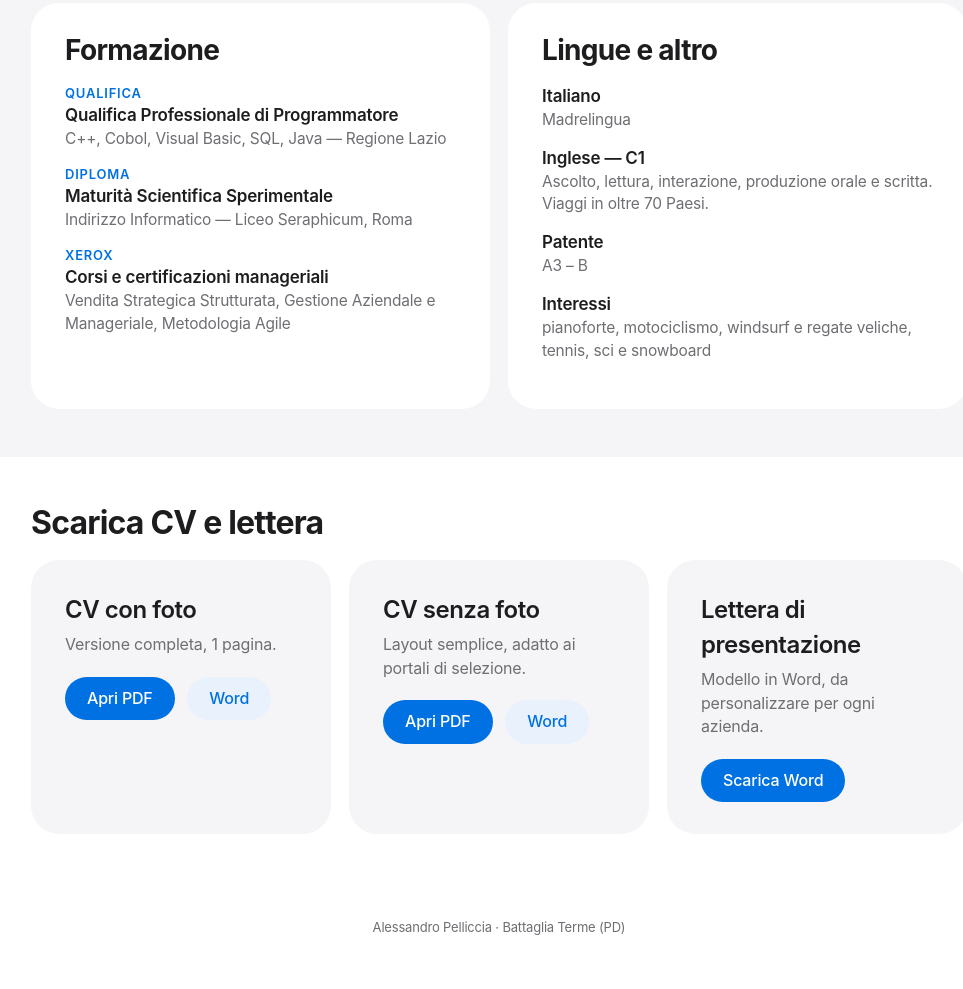
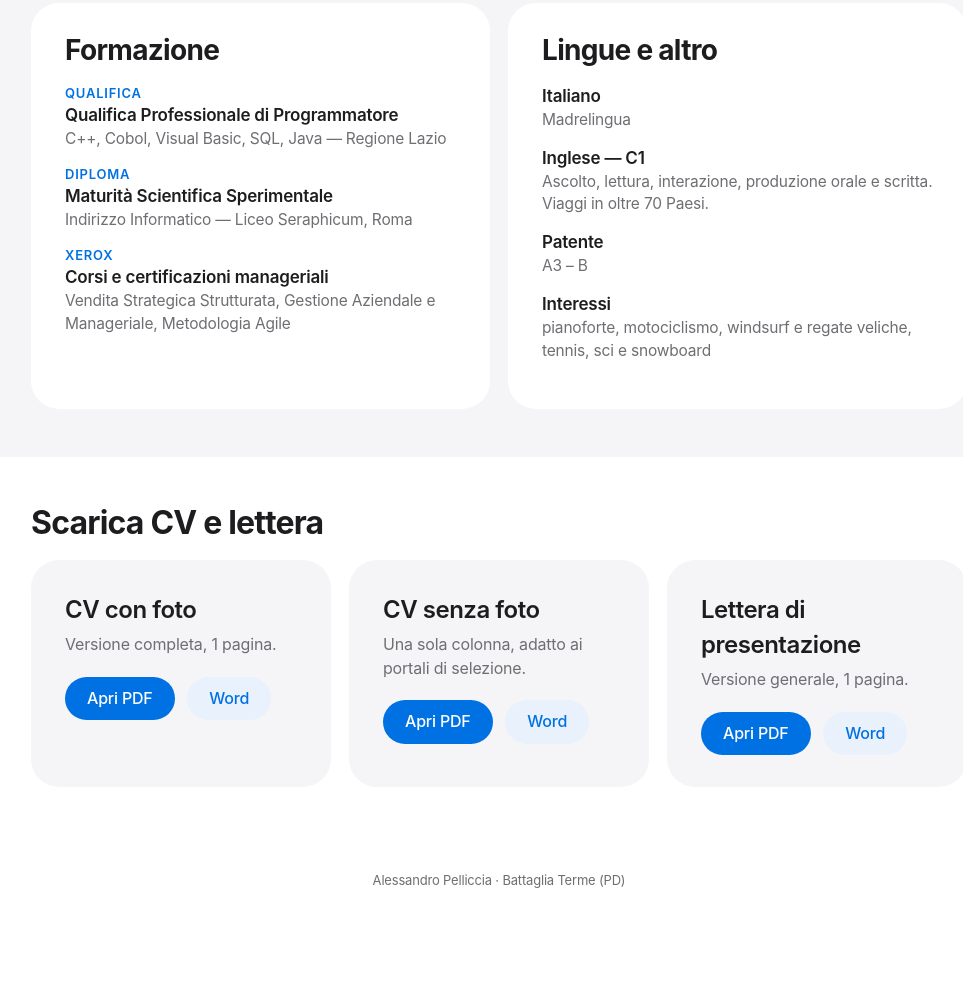
Before and after one commit to apellicciajob-dotcom/apellicciajob-dotcom.github.io, a plain HTML site: page index.html in a window 1280 px wide. Shown: the part 2699-3688 px from the top of the page, without its empty margins (141-1104 px from the left). After the commit the page ends 3641 px from the top, so only its background shows below. Drawn offline with Linux system fonts and the light colour scheme.

Commit message:
CV senza foto nel nuovo stile e lettera generale in PDF e Word
Co-Authored-By: Claude Sonnet 5.5 <noreply@anthropic.com>

```diff
--- a/index.html
+++ b/index.html
@@ -223,14 +223,15 @@ footer{padding:36px 0 52px;text-align:center;color:var(--muted);font-size:13px}
     </div>
     <div class="dl">
       <h3>CV senza foto</h3>
-      <p>Layout semplice, adatto ai portali di selezione.</p>
+      <p>Una sola colonna, adatto ai portali di selezione.</p>
       <a class="pill main" href="download/CV-Alessandro-Pelliccia-senza-foto.pdf" target="_blank" rel="noopener">Apri PDF</a>
       <a class="pill alt" href="download/CV-Alessandro-Pelliccia-senza-foto.docx" download>Word</a>
     </div>
     <div class="dl">
       <h3>Lettera di presentazione</h3>
-      <p>Modello in Word, da personalizzare per ogni azienda.</p>
-      <a class="pill main" href="download/Lettera-di-presentazione-Alessandro-Pelliccia.docx" download>Scarica Word</a>
+      <p>Versione generale, 1 pagina.</p>
+      <a class="pill main" href="download/Lettera-di-presentazione-Alessandro-Pelliccia.pdf" target="_blank" rel="noopener">Apri PDF</a>
+      <a class="pill alt" href="download/Lettera-di-presentazione-Alessandro-Pelliccia.docx" download>Word</a>
     </div>
   </div>
 </div></section>
```
Also changed, not shown: 4 other files.
